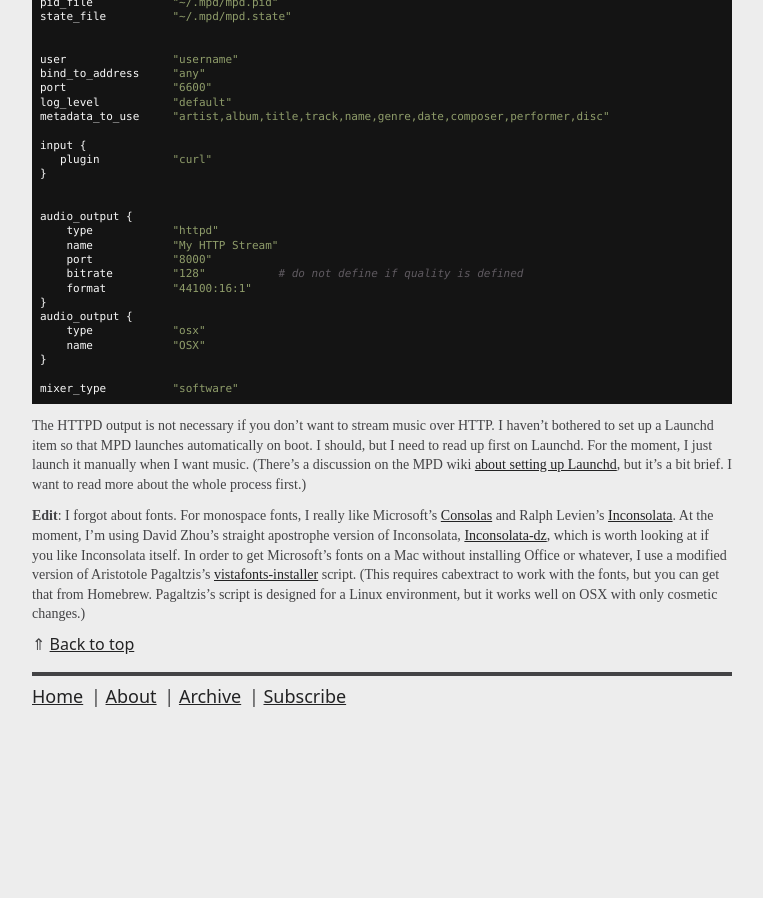
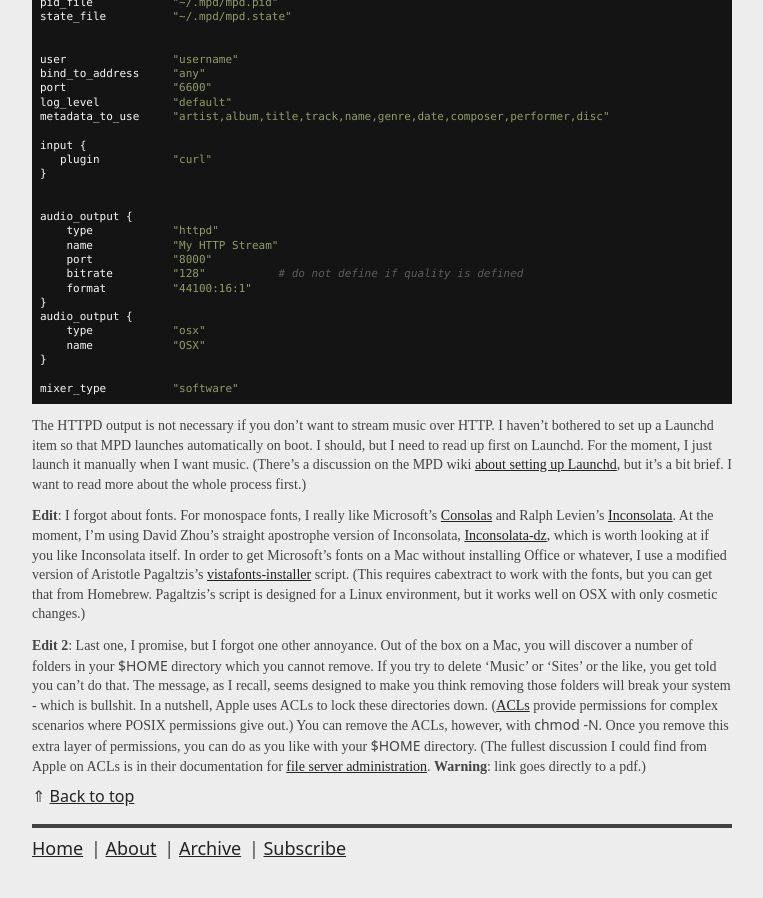
Before and after one commit to strogo/ithaca, a Jekyll site: the page built from _posts/2010-05-23-upgrade-osx.md, in a window 1280 px wide and 900 px high, scrolled down 1560 px. Shown: the whole window, without its empty margins (258-1021 px from the left). Built offline with Jekyll 4.4.1, drawn with Linux system fonts in a browser that asks for light colours; Markdown is read by kramdown in place of the engine named in the settings; comment, search, counter and statistics services are not loaded; before the commit the page ends 2308 px from its top, so only the background shows below that.

Commit message:
Final - I mean it - udpate to this post
Add a note on removing default directories from your $HOME

```diff
--- a/_posts/2010-05-23-upgrade-osx.md
+++ b/_posts/2010-05-23-upgrade-osx.md
@@ -86,7 +86,9 @@ mixer_type          <span class="string string_quoted string_quoted_double strin
 
 The HTTPD output is not necessary if you don't want to stream music over HTTP. I haven't bothered to set up a Launchd item so that MPD launches automatically on boot. I should, but I need to read up first on Launchd. For the moment, I just launch it manually when I want music. (There's a discussion on the MPD wiki [about setting up Launchd][launchd], but it's a bit brief. I want to read more about the whole process first.)
 
-__Edit__: I forgot about fonts. For monospace fonts, I really like Microsoft's [Consolas][consolas] and Ralph Levien's [Inconsolata][inconsolata]. At the moment, I'm using David Zhou's straight apostrophe version of Inconsolata, [Inconsolata-dz][inconsolata-dz], which is worth looking at if you like Inconsolata itself. In order to get Microsoft's fonts on a Mac without installing Office or whatever, I use a modified version of Aristotole Pagaltzis's [vistafonts-installer][vistafonts] script. (This requires cabextract to work with the fonts, but you can get that from Homebrew. Pagaltzis's script is designed for a Linux environment, but it works well on OSX with only cosmetic changes.)
+__Edit__: I forgot about fonts. For monospace fonts, I really like Microsoft's [Consolas][consolas] and Ralph Levien's [Inconsolata][inconsolata]. At the moment, I'm using David Zhou's straight apostrophe version of Inconsolata, [Inconsolata-dz][inconsolata-dz], which is worth looking at if you like Inconsolata itself. In order to get Microsoft's fonts on a Mac without installing Office or whatever, I use a modified version of Aristotle Pagaltzis's [vistafonts-installer][vistafonts] script. (This requires cabextract to work with the fonts, but you can get that from Homebrew. Pagaltzis's script is designed for a Linux environment, but it works well on OSX with only cosmetic changes.)
+
+__Edit 2__: Last one, I promise, but I forgot one other annoyance. Out of the box on a Mac, you will discover a number of folders in your `$HOME` directory which you cannot remove. If you try to delete 'Music' or 'Sites' or the like, you get told you can't do that. The message, as I recall, seems designed to make you think removing those folders will break your system - which is bullshit. In a nutshell, Apple uses ACLs to lock these directories down. ([ACLs][aclw] provide permissions for complex scenarios where POSIX permissions give out.) You can remove the ACLs, however, with `chmod -N`. Once you remove this extra layer of permissions, you can do as you like with your `$HOME` directory. (The fullest discussion I could find from Apple on ACLs is in their documentation for [file server administration][acls]. **Warning**: link goes directly to a pdf.)
 
 [fink]: http://www.finkproject.org/
 [macports]: http://www.macports.org/
@@ -110,3 +112,5 @@ __Edit__: I forgot about fonts. For monospace fonts, I really like Microsoft's [
 [inconsolata]: http://www.levien.com/type/myfonts/inconsolata.html
 [inconsolata-dz]: http://nodnod.net/2009/feb/12/adding-straight-single-and-double-quotes-inconsola/
 [vistafonts]: http://plasmasturm.org/code/vistafonts-installer/vistafonts-installer
+[aclw]: http://en.wikipedia.org/wiki/Access_control_list
+[acls]: http://manuals.info.apple.com/en_US/FileServerAdmin_v10.6.pdf
```
